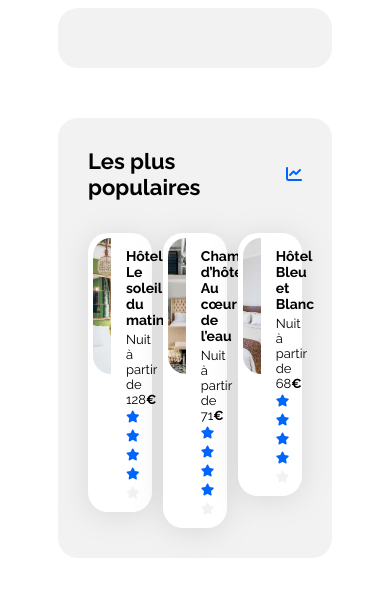
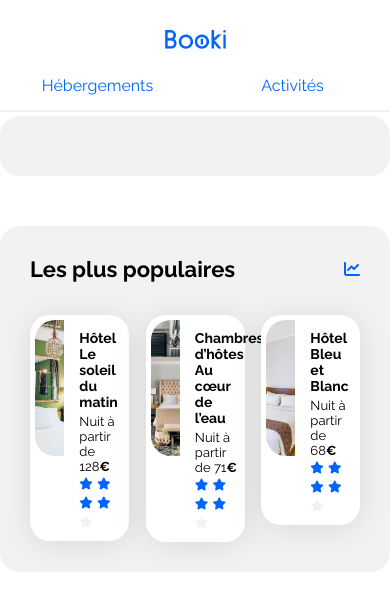
Before and after one commit to alexandrelux/Booki, a plain HTML site: page index.html in a window 390 px wide. Drawn offline with Linux system fonts and the light colour scheme.

Commit message:
Creation of the Header section

```diff
--- /dev/null
+++ b/css/colors.css
@@ -0,0 +1,23 @@
+.bg-blue {
+    background-color: #0065fc;
+}
+
+.text-blue {
+    color: #0065fc;
+}
+
+.bg-lightblue {
+    background-color: #deebff;
+}
+
+.text-lightblue {
+    color: #deebff;
+}
+
+.bg-gray {
+    background-color: #f2f2f2;
+}
+
+.text-gray {
+    color: #f2f2f2;
+}
--- /dev/null
+++ b/css/header.css
@@ -0,0 +1,72 @@
+.header {
+    height: 79px;
+}
+@media all and (max-width: 768px) {
+    .header {
+        height: 116px;
+    }
+}
+
+.nav {
+    display: flex;
+    flex-direction: row;
+    justify-content: space-between;
+}
+@media all and (max-width: 768px) {
+    .nav {
+        flex-direction: column;
+        justify-content: center;
+    }
+}
+
+.logo {
+    width: 61px;
+    height: 19px;
+    padding-top: 30px;
+}
+@media all and (max-width: 768px) {
+    .logo {
+        margin: 0 auto;
+    }
+}
+
+.header-menu {
+    display: flex;
+    flex-direction: row;
+    justify-content: flex-end;
+}
+.header-menu-item {
+    text-decoration: none;
+    margin-left: 70px;
+    padding-top: 15px;
+    border-top: solid transparent;
+    transition: border 300ms ease-out;
+    border-bottom: solid transparent;
+    padding-bottom: 15px;
+    font-weight: 100;
+    border-width: 2px;
+}
+.header-menu-item:hover {
+    border-top: solid #0065fc;
+    border-bottom: solid transparent;
+    border-width: 2px;
+}
+
+@media all and (max-width: 768px) {
+    .header-menu {
+        justify-content: space-around;
+        margin-top: 10px;
+    }
+    .header-menu-item {
+        margin-left: 0px;
+        border-bottom: solid #f2f2f2;
+        width: 50%;
+        text-align: center;
+        border-width: 2px;
+    }
+    .header-menu-item:hover {
+        border-top: solid transparent;
+        border-bottom: solid #0065fc;
+        border-width: 2px;
+    }
+}
--- a/css/style.css
+++ b/css/style.css
@@ -1,21 +1,31 @@
 /****** General ***********/
 * {
-    font-family: 'Raleway', sans-serif;
+    font-family: "Raleway", sans-serif;
 }
 
 :root {
-    --main-color: #0065FC;
-    --main-bg-color: #F2F2F2;
-    --filter-bg-color: #DEEBFF;
+    --main-color: #0065fc;
+    --main-bg-color: #f2f2f2;
+    --filter-bg-color: #deebff;
 }
 
 .fa-solid {
     color: var(--main-color);
 }
 
+html {
+    max-width: 1440px;
+    margin: 0 auto; /* Center */
+    min-width: 320px;
+}
+
 body {
     display: flex;
     justify-content: center;
+    margin-top: 0px;
+    padding-top: 0px;
+    margin-left: 0px;
+    margin-right: 0px;
 }
 
 .main-container {
@@ -23,6 +33,12 @@ body {
     max-width: 1440px;
     padding: 0 50px;
     box-sizing: border-box;
+}
+
+@media all and (max-width: 768px) {
+    .main-container {
+        padding: 0;
+    }
 }
 
 a {
@@ -55,7 +71,7 @@ a {
 }
 
 .neutral-star {
-    color: var(--main-bg-color)
+    color: var(--main-bg-color);
 }
 
 /****** Hebergements And Populaires ***********/
@@ -121,9 +137,6 @@ a {
     margin-bottom: 5px;
 }
 
-
-
-
 /* Le code ci-dessous correspond à la version responsive uniquement */
 
 /****** Media queries ***********/
--- a/index.html
+++ b/index.html
@@ -1,86 +1,203 @@
 <!DOCTYPE html>
 <html lang="fr">
-
     <head>
-    <meta charset="UTF-8">
-    <meta name="viewport" content="width=device-width, initial-scale=1.0">
+        <meta charset="UTF-8" />
+        <meta name="viewport" content="width=device-width, initial-scale=1.0" />
         <title>Booki</title>
-    <link rel="preconnect" href="https://fonts.googleapis.com">
-    <link rel="preconnect" href="https://fonts.gstatic.com" crossorigin>
-    <link href="https://fonts.googleapis.com/css2?family=Raleway:wght@400;500;700&display=swap" rel="stylesheet">
-    <link rel="stylesheet" href="https://cdnjs.cloudflare.com/ajax/libs/font-awesome/6.2.1/css/all.min.css"
+        <link rel="preconnect" href="https://fonts.googleapis.com" />
+        <link rel="preconnect" href="https://fonts.gstatic.com" crossorigin />
+        <link
+            href="https://fonts.googleapis.com/css2?family=Raleway:wght@400;500;700&display=swap"
+            rel="stylesheet"
+        />
+        <link
+            rel="stylesheet"
+            href="https://cdnjs.cloudflare.com/ajax/libs/font-awesome/6.2.1/css/all.min.css"
             integrity="sha512-MV7K8+y+gLIBoVD59lQIYicR65iaqukzvf/nwasF0nqhPay5w/9lJmVM2hMDcnK1OnMGCdVK+iQrJ7lzPJQd1w=="
-        crossorigin="anonymous" referrerpolicy="no-referrer" />
-    <link rel="stylesheet" href="./css/style.css">
+            crossorigin="anonymous"
+            referrerpolicy="no-referrer"
+        />
+        <link rel="stylesheet" href="./css/style.css" />
+        <link rel="stylesheet" href="./css/header.css" />
+        <link rel="stylesheet" href="./css/colors.css" />
     </head>
 
     <body>
         <div class="main-container">
-        <header></header>
+            <header class="header">
+                <nav class="nav">
+                    <img
+                        class="logo"
+                        srcset="
+                            images/logo/Booki.png,
+                            images/logo/Booki@3x.png 3x
+                        "
+                        src="Booki.png"
+                        alt="Booki Logo"
+                    />
+
+                    <div class="header-menu">
+                        <a
+                            class="header-menu-item text-blue"
+                            href="#accommodations"
+                            >Hébergements</a
+                        >
+                        <a
+                            class="header-menu-item text-blue"
+                            href="#activities"
+                        >
+                            Activités</a
+                        >
+                    </div>
+                </nav>
+            </header>
             <main>
                 <div class="hebergements-and-populaires">
-                <section class="hebergements">
-
-                </section>
+                    <section class="hebergements"></section>
                     <section class="populaires">
                         <div class="populaires-title">
                             <h2 class="section-title">Les plus populaires</h2>
-                        <i class="fa-solid fa-chart-line" aria-hidden="true"></i>
+                            <i
+                                class="fa-solid fa-chart-line"
+                                aria-hidden="true"
+                            ></i>
                         </div>
                         <div class="populaires-cards">
                             <a href="#">
                                 <article class="card">
-                                <img src="./images/hebergements/emile-guillemot.jpg" alt="Image de la chambre d'hôtel montrant un lit">
+                                    <img
+                                        src="./images/hebergements/emile-guillemot.jpg"
+                                        alt="Image de la chambre d'hôtel montrant un lit"
+                                    />
                                     <div class="card-content">
                                         <div class="card-txt">
-                                        <h3 class="card-title">Hôtel Le soleil du matin</h3>
-                                        <p class="card-subtitle">Nuit à partir de 128<span class="euro">€</span></p>
+                                            <h3 class="card-title">
+                                                Hôtel Le soleil du matin
+                                            </h3>
+                                            <p class="card-subtitle">
+                                                Nuit à partir de 128<span
+                                                    class="euro"
+                                                    >€</span
+                                                >
+                                            </p>
                                         </div>
                                         <div class="card-rating">
-                                        <i class="fa-xs fa-solid fa-star" aria-hidden="true"></i>
-                                        <i class="fa-xs fa-solid fa-star" aria-hidden="true"></i>
-                                        <i class="fa-xs fa-solid fa-star" aria-hidden="true"></i>
-                                        <i class="fa-xs fa-solid fa-star" aria-hidden="true"></i>
-                                        <i class="fa-xs fa-solid fa-star neutral-star" aria-hidden="true"></i>
-                                        <span class="sr-only">Note de 4 sur 5</span>
+                                            <i
+                                                class="fa-xs fa-solid fa-star"
+                                                aria-hidden="true"
+                                            ></i>
+                                            <i
+                                                class="fa-xs fa-solid fa-star"
+                                                aria-hidden="true"
+                                            ></i>
+                                            <i
+                                                class="fa-xs fa-solid fa-star"
+                                                aria-hidden="true"
+                                            ></i>
+                                            <i
+                                                class="fa-xs fa-solid fa-star"
+                                                aria-hidden="true"
+                                            ></i>
+                                            <i
+                                                class="fa-xs fa-solid fa-star neutral-star"
+                                                aria-hidden="true"
+                                            ></i>
+                                            <span class="sr-only"
+                                                >Note de 4 sur 5</span
+                                            >
                                         </div>
                                     </div>
                                 </article>
                             </a>
                             <a href="#">
                                 <article class="card">
-                                <img src="./images/hebergements/aw-creative.jpg" alt="Image de la chambre d'hôtel montrant un lit">
+                                    <img
+                                        src="./images/hebergements/aw-creative.jpg"
+                                        alt="Image de la chambre d'hôtel montrant un lit"
+                                    />
                                     <div class="card-content">
                                         <div class="card-txt">
-                                        <h3 class="card-title">Chambres d’hôtes Au cœur de l’eau</h3>
-                                        <p class="card-subtitle">Nuit à partir de 71<span class="euro">€</span></p>
+                                            <h3 class="card-title">
+                                                Chambres d’hôtes Au cœur de
+                                                l’eau
+                                            </h3>
+                                            <p class="card-subtitle">
+                                                Nuit à partir de 71<span
+                                                    class="euro"
+                                                    >€</span
+                                                >
+                                            </p>
                                         </div>
                                         <div class="card-rating">
-                                        <i class="fa-xs fa-solid fa-star" aria-hidden="true"></i>
-                                        <i class="fa-xs fa-solid fa-star" aria-hidden="true"></i>
-                                        <i class="fa-xs fa-solid fa-star" aria-hidden="true"></i>
-                                        <i class="fa-xs fa-solid fa-star" aria-hidden="true"></i>
-                                        <i class="fa-xs fa-solid fa-star neutral-star" aria-hidden="true"></i>
-                                        <span class="sr-only">Note de 4 sur 5</span>
+                                            <i
+                                                class="fa-xs fa-solid fa-star"
+                                                aria-hidden="true"
+                                            ></i>
+                                            <i
+                                                class="fa-xs fa-solid fa-star"
+                                                aria-hidden="true"
+                                            ></i>
+                                            <i
+                                                class="fa-xs fa-solid fa-star"
+                                                aria-hidden="true"
+                                            ></i>
+                                            <i
+                                                class="fa-xs fa-solid fa-star"
+                                                aria-hidden="true"
+                                            ></i>
+                                            <i
+                                                class="fa-xs fa-solid fa-star neutral-star"
+                                                aria-hidden="true"
+                                            ></i>
+                                            <span class="sr-only"
+                                                >Note de 4 sur 5</span
+                                            >
                                         </div>
                                     </div>
                                 </article>
                             </a>
                             <a href="#">
                                 <article class="card">
-                                <img src="./images/hebergements/febrian-zakaria2.jpg" alt="Image de la chambre d'hôtel montrant un lit">
+                                    <img
+                                        src="./images/hebergements/febrian-zakaria2.jpg"
+                                        alt="Image de la chambre d'hôtel montrant un lit"
+                                    />
                                     <div class="card-content">
                                         <div class="card-txt">
-                                        <h3 class="card-title">Hôtel Bleu et Blanc</h3>
-                                        <p class="card-subtitle">Nuit à partir de 68<span class="euro">€</span></p>
+                                            <h3 class="card-title">
+                                                Hôtel Bleu et Blanc
+                                            </h3>
+                                            <p class="card-subtitle">
+                                                Nuit à partir de 68<span
+                                                    class="euro"
+                                                    >€</span
+                                                >
+                                            </p>
                                         </div>
                                         <div class="card-rating">
-                                        <i class="fa-xs fa-solid fa-star" aria-hidden="true"></i>
-                                        <i class="fa-xs fa-solid fa-star" aria-hidden="true"></i>
-                                        <i class="fa-xs fa-solid fa-star" aria-hidden="true"></i>
-                                        <i class="fa-xs fa-solid fa-star" aria-hidden="true"></i>
-                                        <i class="fa-xs fa-solid fa-star neutral-star" aria-hidden="true"></i>
-                                        <span class="sr-only">Note de 4 sur 5</span>
+                                            <i
+                                                class="fa-xs fa-solid fa-star"
+                                                aria-hidden="true"
+                                            ></i>
+                                            <i
+                                                class="fa-xs fa-solid fa-star"
+                                                aria-hidden="true"
+                                            ></i>
+                                            <i
+                                                class="fa-xs fa-solid fa-star"
+                                                aria-hidden="true"
+                                            ></i>
+                                            <i
+                                                class="fa-xs fa-solid fa-star"
+                                                aria-hidden="true"
+                                            ></i>
+                                            <i
+                                                class="fa-xs fa-solid fa-star neutral-star"
+                                                aria-hidden="true"
+                                            ></i>
+                                            <span class="sr-only"
+                                                >Note de 4 sur 5</span
+                                            >
                                         </div>
                                     </div>
                                 </article>
@@ -92,5 +209,4 @@
             <footer></footer>
         </div>
     </body>
-
 </html>
```
Also changed, not shown: 2 other files. Lines whose indentation alone changed are shown as unchanged.
